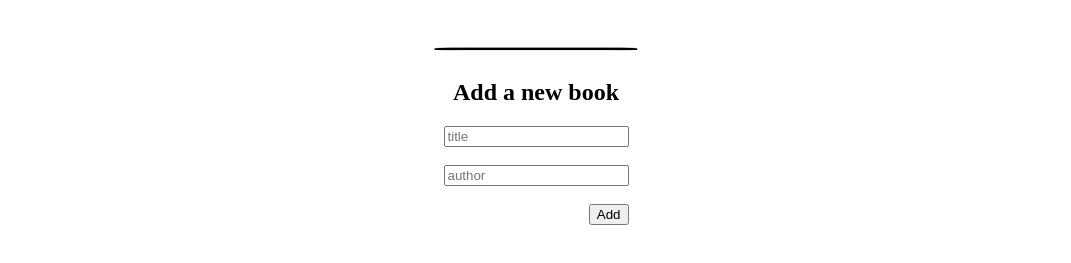
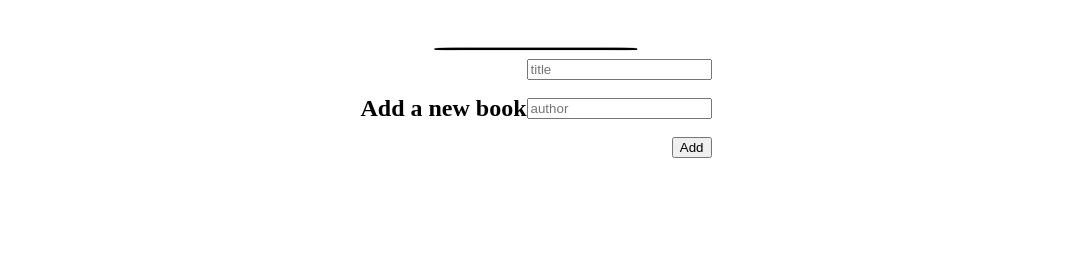
Before and after one commit to mumbereh/AwesomeBook, a website: page index.html in a window 1280 px wide. Shown: the part 255-518 px from the top of the page, without its empty margins (104-1175 px from the left). Drawn offline with Linux system fonts and the light colour scheme.

Commit message:
modified style.css file

```diff
--- a/style.css
+++ b/style.css
@@ -42,12 +42,6 @@ hr {
 
 .forms {
   display: flex;
-  flex-direction: column;
-  justify-content: center;
-}
-
-.forms {
-  display: flex;
   justify-content: center;
   align-items: center;
 }
```
